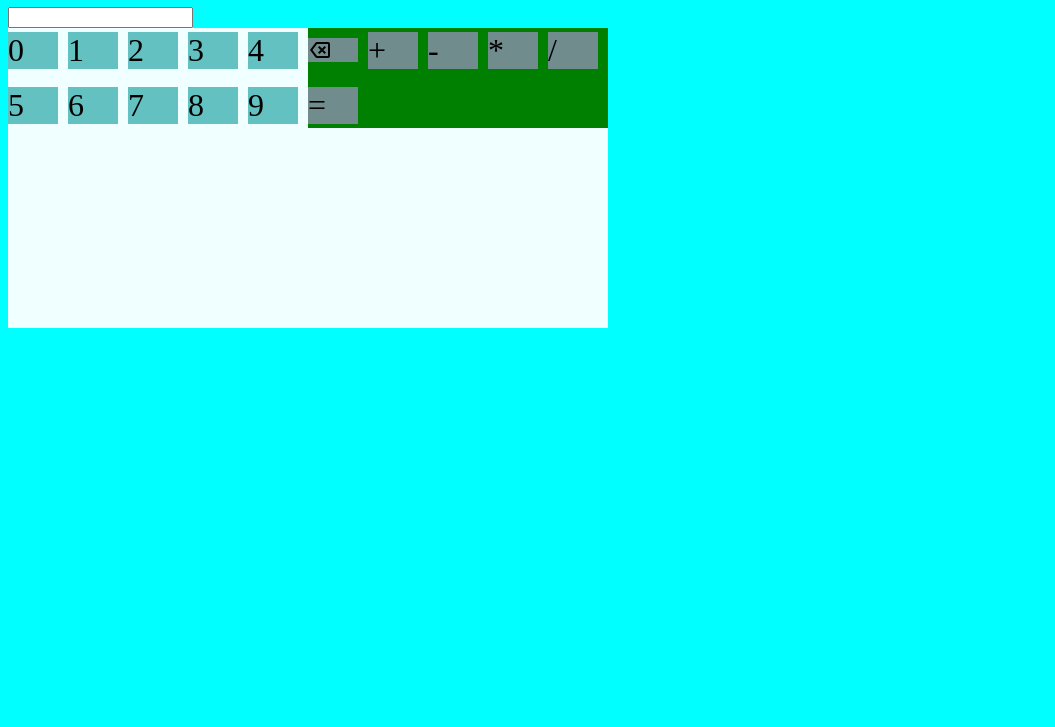
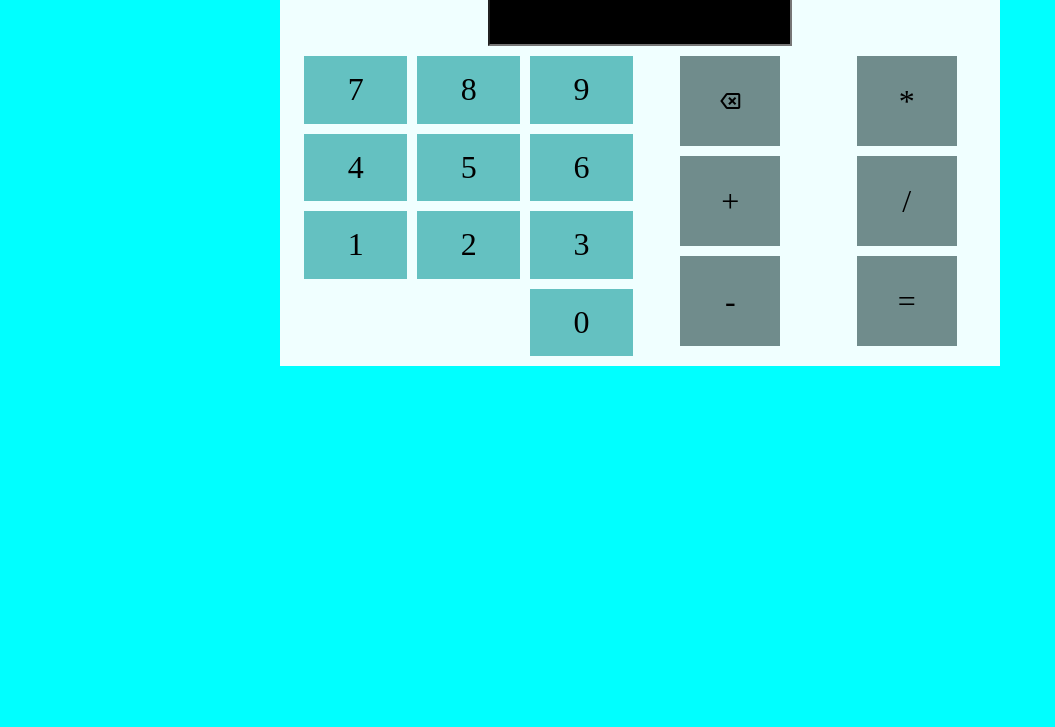
Before and after one commit to coffeeOrganization/calculadoraClaseWeb, a plain HTML site: page index.html in a window 1280 px wide. Shown: the part 73-800 px from the top of the page, without its empty margins (0-1055 px from the left). Drawn offline with nearby package versions, Linux system fonts and the light colour scheme.

Commit message:
se agregaron unos estilos

```diff
--- a/estilos/estilos.css
+++ b/estilos/estilos.css
@@ -1,55 +1,76 @@
+*{
+    margin: 0;
+    padding: 0;
+}
 body{
     background-color: aqua;
 }
+h1{
+    text-align: center;
+    font-size: 3em;
+}
 #calculadora{
     user-select: none;
+    margin: 0 auto;
+    background-color: azure;
+    width: 700px;
+    display: grid;
+    place-items: center;
+    gap:10px;
+    padding: 10px;
+}
+input{
+    width: 300px;
+    height: 50px;
+    font-size: 2em;
+    background-color: black;
+    color:green;
 }
 #botones{
-    background-color: azure;
     min-width: 300px;
-    max-width: 600px;
+    max-width: 800px;
 
     display: grid;
     grid-template:
-    "numeros operadores" 300px /
-    1fr 1fr;
+    "numeros . operadores" 300px /
+    49% 2% 49%;
 }
 #botones > #numeros{
     grid-area: numeros;
-    width: auto;
-    height: 100px;
 
     display: flex;
     flex-wrap: wrap;
-    flex-direction: center;
-    align-items: center;
+    flex-direction: row-reverse;
     gap: 10px;
     font-size: 2em;
 
     cursor: pointer;
 }
 #numeros>div{
+    flex-basis: 30%;
     width: 50px;
     background-color: rgb(100, 193, 193);
-
     cursor: pointer;
+    display: grid;
+    place-items: center;
 }
 #botones > #operadores{
     grid-area: operadores;
-    background-color: green;
-    height: 100px;
 
     display: flex;
     flex-wrap: wrap;
-    flex-direction: center;
+    flex-direction: column;
     align-items: center;
     font-size: 2em;
     gap: 10px;
 }
 #operadores>div{
-    width: 50px;
+    flex-basis: 30%;
+    width: 100px;
+    height: 50px;
     background-color: rgb(112, 140, 140);
-    display: flex;
+    display: grid;
+    place-items: center;
 
     cursor: pointer;
     user-select: none;
--- a/index.html
+++ b/index.html
@@ -15,16 +15,16 @@
         <div><input type="text" id="input"></div>
         <div id="botones">
             <div id="numeros">
+                <div onclick="ingresarNumeros(9)">9</div>
+                <div onclick="ingresarNumeros(8)">8</div>
+                <div onclick="ingresarNumeros(7)">7</div>
+                <div onclick="ingresarNumeros(6)">6</div>
+                <div onclick="ingresarNumeros(5)">5</div>
+                <div onclick="ingresarNumeros(4)">4</div>
+                <div onclick="ingresarNumeros(3)">3</div>
+                <div onclick="ingresarNumeros(2)">2</div>
+                <div onclick="ingresarNumeros(1)">1</div>
                 <div onclick="ingresarNumeros(0)">0</div>
-                <div onclick="ingresarNumeros(1)">1</div>
-                <div onclick="ingresarNumeros(2)">2</div>
-                <div onclick="ingresarNumeros(3)">3</div>
-                <div onclick="ingresarNumeros(4)">4</div>
-                <div onclick="ingresarNumeros(5)">5</div>
-                <div onclick="ingresarNumeros(6)">6</div>
-                <div onclick="ingresarNumeros(7)">7</div>
-                <div onclick="ingresarNumeros(8)">8</div>
-                <div onclick="ingresarNumeros(9)">9</div>
             </div>
             <div id="operadores">
                 <div onclick="borrar()"><span class="material-symbols-outlined">backspace</span></div>
--- a/javascript/javascript.js
+++ b/javascript/javascript.js
@@ -62,5 +62,4 @@ function calcular(){
             break;
         }
     }
-    alert(segundoNumero);
 }
```
